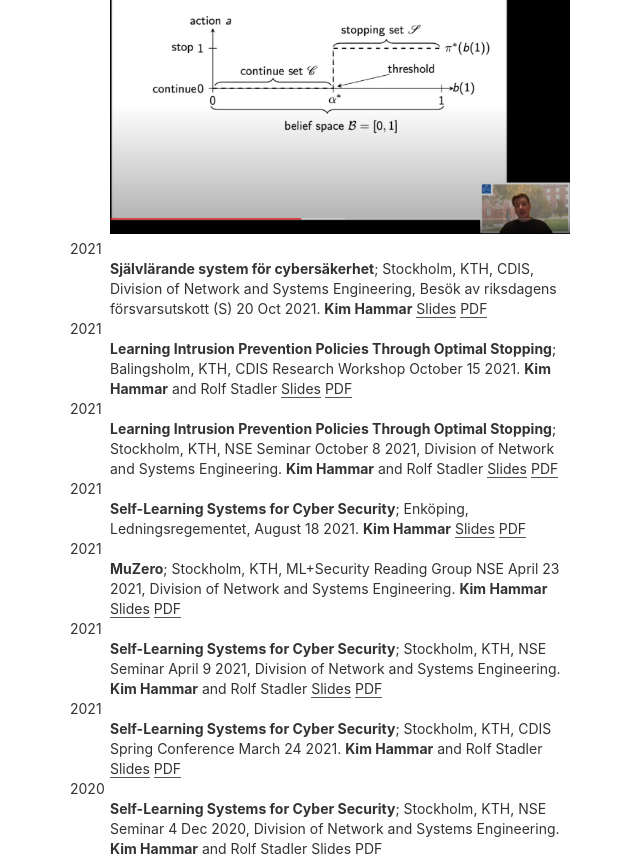
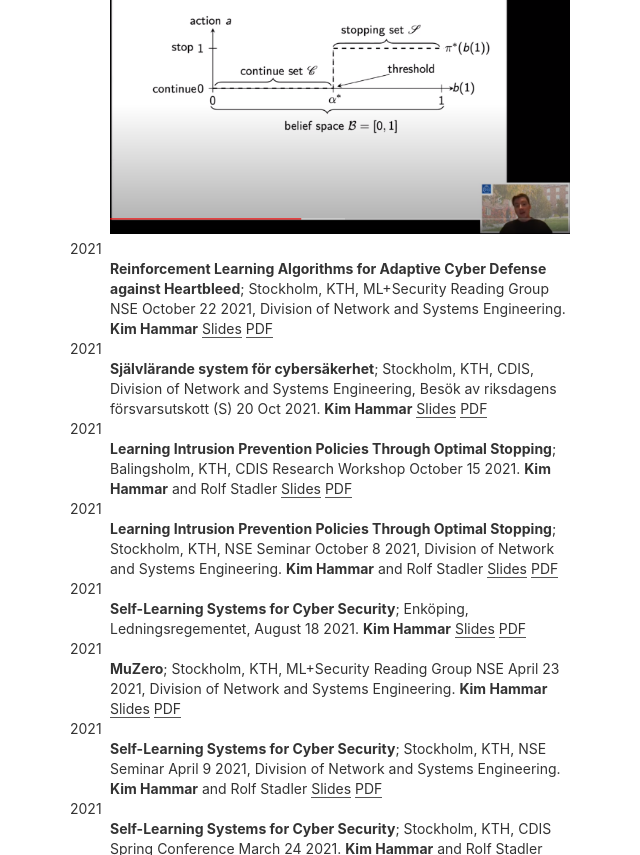
Before and after one commit to Limmen/Limmen.github.io, a Jekyll site: the page built from talks.md, in a window 1280 px wide and 900 px high, scrolled down 667 px, cut to the strip 0-855 px from the top of the window. Shown: the whole strip, without its empty margins (320-960 px from the left). Built offline with Jekyll 4.4.1, drawn with Linux system fonts in a browser that asks for light colours.

Commit message:
add slides

```diff
--- a/talks.md
+++ b/talks.md
@@ -11,6 +11,12 @@ title: Talks
 	[Event](http://www.cnsm-conf.org/2021/)
 	[Video](https://www.youtube.com/watch?v=_zL4qR5-jU8)
 	![cnsm_2021_presentation](/assets/cnsm21_presentation.png "Presentation at CNSM 2021")
+
+2021
+:   **Reinforcement Learning Algorithms for Adaptive Cyber Defense against Heartbleed**; Stockholm, KTH, ML+Security Reading Group NSE October 22 2021, Division of Network and Systems Engineering.
+    **Kim Hammar**
+	[Slides](https://www.slideshare.net/KimHammar/reinforcement-learning-algorithms-for-adaptive-cyber-defense-against-heartbleed)
+	[PDF](/assets/slides/mlsec_NSE_reading_group_22_oct_2021_Hammar.pdf)
 
 2021
 :   **Självlärande system för cybersäkerhet**; Stockholm, KTH, CDIS, Division of Network and Systems Engineering, Besök av riksdagens försvarsutskott (S) 20 Oct 2021.
```
Also changed, not shown: 1 other file.
